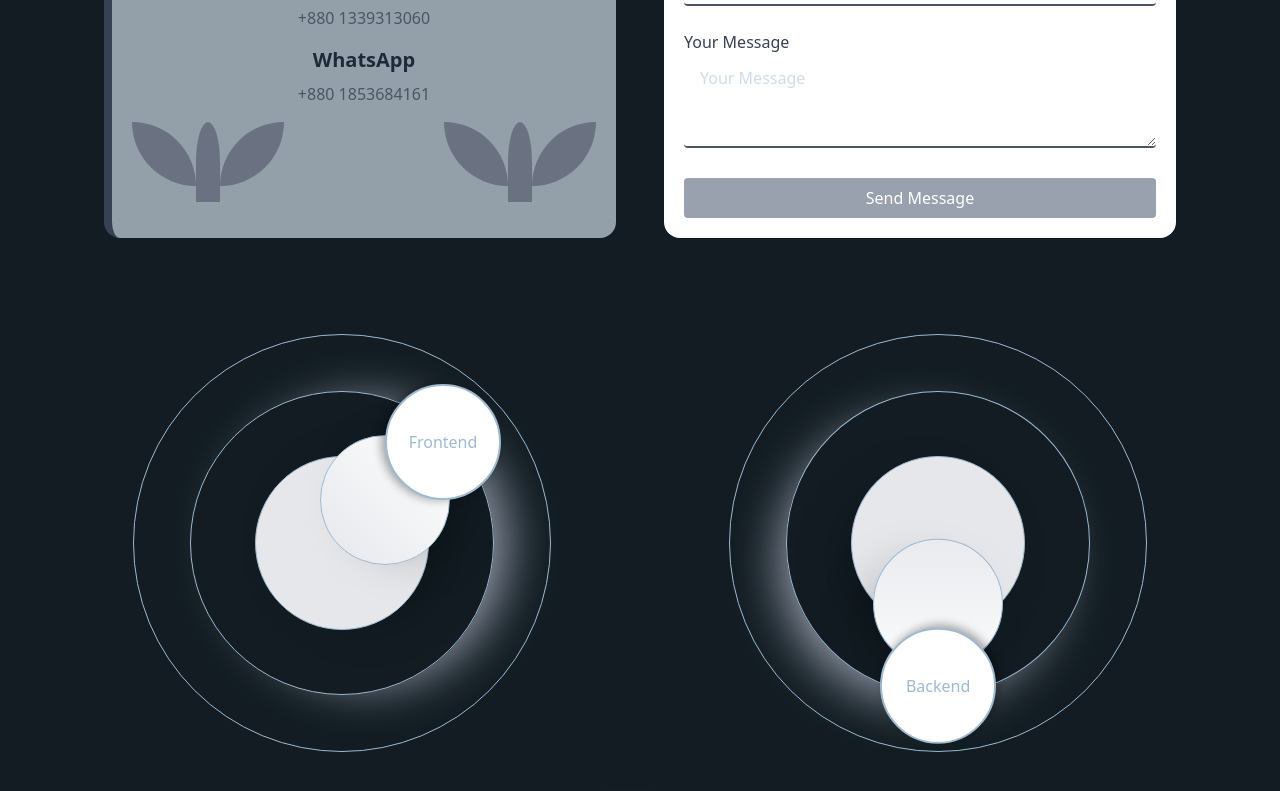
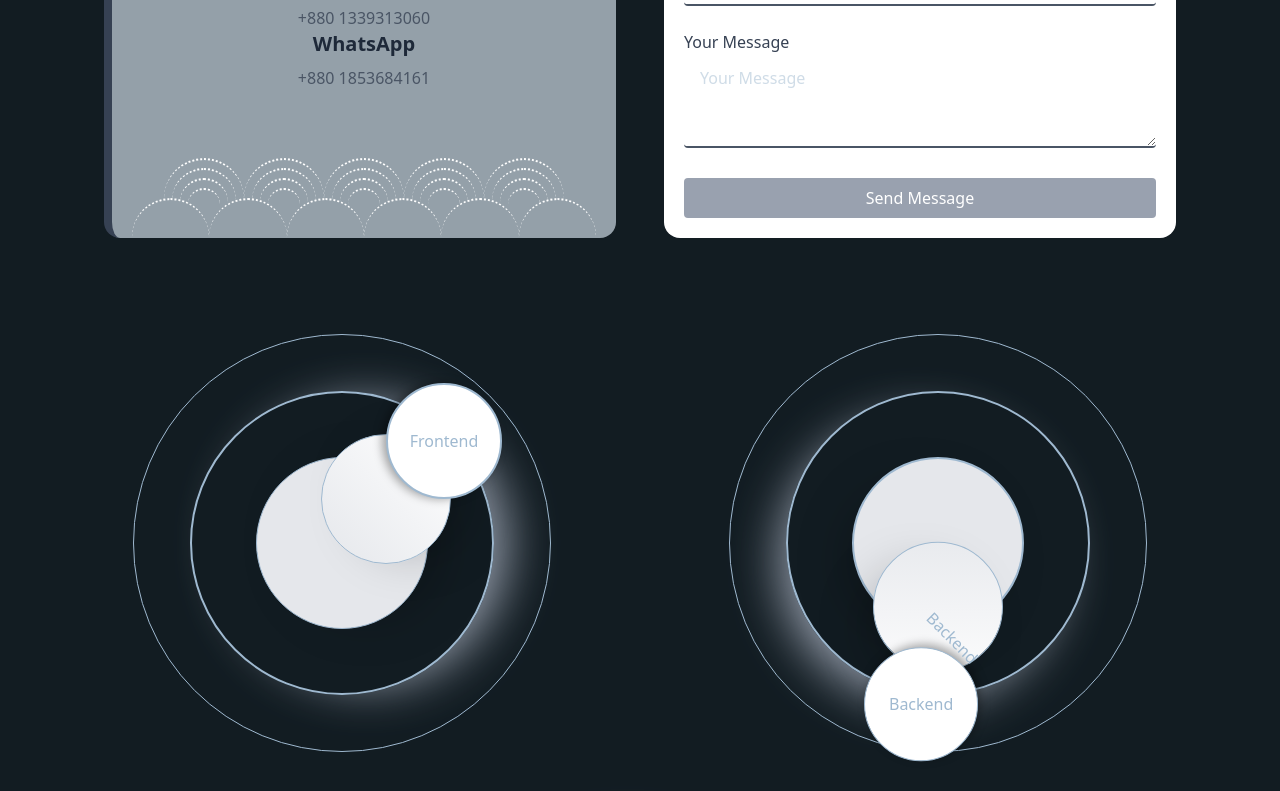
Before and after one commit to Arifuzzaman01/portfolio, a React (Vite) app: page / in a window 1280 px wide. Shown: the part 3238-4029 px from the top of the page. Built offline with nearby package versions, Linux system fonts and the light colour scheme.

Commit message:
polishing contact session

```diff
--- a/src/components/TreeSkill.jsx
+++ b/src/components/TreeSkill.jsx
@@ -11,9 +11,9 @@ const TreeSkill = () => {
   return (
     <div className="grid  md:grid-cols-2 gap-10 justify-items-center my-12">
       <div className=" border rounded-full p-14">
-        <div className="border  p-16  shadow-2xl shadow-gray-400 rounded-full rotate-180 md:-rotate-90  w-76 h-76 ">
-          <div className="border bg-gray-200 p-16  shadow-2xl rounded-full w-full h-full">
-            <div className="border p-16  shadow-2xl  rounded-full w-full h-full bg-gradient-to-tl from-white to-gray-200">
+        <div className="border-2 p-12 md:p-16  shadow-2xl shadow-gray-400 rounded-full rotate-180 md:-rotate-90 w-60 h-60  md:w-76 md:h-76 ">
+          <div className="border bg-gray-200 p-14 md:p-16  shadow-2xl rounded-full w-full h-full">
+            <div className="border  md:p-16  shadow-2xl  rounded-full w-full h-full bg-gradient-to-tl from-white to-gray-200">
               <div
                 className="border-2 bg-white p-14 rounded-full w-full h-full flex justify-center items-center "
                 style={{
@@ -27,11 +27,11 @@ const TreeSkill = () => {
         </div>
       </div>
       <div className="border rounded-full p-14">
-        <div className="border  p-16  shadow-2xl shadow-gray-400 rounded-full -rotate-90 md:rotate-45  w-76 h-76 ">
-          <div className="border bg-gray-200 p-16  shadow-2xl rounded-full w-full h-full">
-            <div className="border p-16  shadow-2xl  rounded-full w-full h-full bg-gradient-to-tl from-white to-gray-200">
+        <div className="border-2 p-12  md:p-16  shadow-2xl shadow-gray-400 rounded-full -rotate-90 md:rotate-45  w-60 h-60  md:w-76 md:h-76 ">
+          <div className="border-2 bg-gray-200 p-14 md:p-16 shadow-2xl rounded-full w-full h-full">
+            <div className="border p-6 md:p-16  shadow-2xl  rounded-full w-full h-full bg-gradient-to-tl from-white to-gray-200"> Backend
               <div
-                className="border-2 bg-white p-14 rounded-full w-full h-full flex justify-center items-center "
+                className="border bg-white p-14 rounded-full w-full h-full flex justify-center items-center "
                 style={{
                   boxShadow: "0 -4px 10px rgba(0, 0, 0, 0.35)",
                 }}
@@ -43,9 +43,9 @@ const TreeSkill = () => {
         </div>
       </div>
       <div className="border rounded-full p-14 md:col-span-2">
-        <div className="border-2  p-16  shadow-2xl shadow-gray-400 rounded-full rotate-180 md:rotate-[150deg] w-76 h-76  ">
-          <div className="border bg-gray-200 p-16  shadow-2xl rounded-full w-full h-full">
-            <div className="border p-16  shadow-2xl  rounded-full w-full h-full bg-gradient-to-tl from-white to-gray-200">
+        <div className="border-2 p-12 md:p-16  shadow-2xl shadow-gray-400 rounded-full rotate-180 md:rotate-[150deg] w-60 h-60  md:w-76 md:h-76 ">
+          <div className="border-2 bg-gray-200 p-14 md:p-16  shadow-2xl rounded-full w-full h-full">
+            <div className="border md:p-16  shadow-2xl  rounded-full w-full h-full bg-gradient-to-tl from-white to-gray-200">
               <div
                 className="border bg-white p-14 rounded-full w-full h-full flex justify-center items-center "
                 style={{
--- a/src/components/contact/Contact.jsx
+++ b/src/components/contact/Contact.jsx
@@ -36,16 +36,22 @@ const Contact = () => {
       <div className="grid grid-cols-1 md:grid-cols-2 gap-12 ">
         {/* Left Side: Contact Info */}
         <div
-          data-aos="flip-left"
-          className="space-y-4 text-gray-700 bg-neutral-content px-5 pt-5  flex-1 text-center rounded-2xl border-l-8 "
+          data-aos="fade-up"
+          className="space-y-4  text-gray-700 bg-neutral-content px-5 pt-5 flex flex-col justify-between  flex-1 text-center rounded-2xl border-l-8 "
         >
+
+            <div className="md:mt-8">
               <h3 className="text-3xl font-bold">Personal Information</h3>
               <div>
-            <h3 className="text-xl font-semibold text-gray-800 mb-2">Email</h3>
+                <h3 className="text-xl font-semibold text-gray-800 mb-2">
+                  Email
+                </h3>
                 <p className="text-gray-600">arifuzzamanar29@gmail.com</p>
               </div>
               <div>
-            <h3 className="text-xl font-semibold text-gray-800 mb-2">Phone</h3>
+                <h3 className="text-xl font-semibold text-gray-800 mb-2">
+                  Phone
+                </h3>
                 <p className="text-gray-600">+880 1339313060</p>
               </div>
               <div>
@@ -54,26 +60,65 @@ const Contact = () => {
                 </h3>
                 <p className="text-gray-600">+880 1853684161</p>
               </div>
-          <div className=" flex justify-between">
-            <div className="flex">
-              <div className="w-16 h-16 bg-gray-500 hover:bg-white  rounded-bl-full rounded-tr-full"></div>
-              <div className="w-6 h-20 bg-gray-500 hover:bg-white  rounded-tr-[50%] rounded-tl-[50%]"></div>
-              <div className="w-16 h-16 bg-gray-500 hover:bg-white  rounded-br-full rounded-tl-full"></div>
             </div>
-            <div className="md:flex hidden ">
-              <div className="w-16 h-16 bg-gray-500 hover:bg-white  rounded-bl-full rounded-tr-full"></div>
-              <div className="w-6 h-20 bg-gray-500 hover:bg-white  rounded-tr-[50%] rounded-tl-[50%]"></div>
-              <div className="w-16 h-16 bg-gray-500 hover:bg-white  rounded-br-full rounded-tl-full"></div>
+
+            <div>
+              <div className="flex justify-center ">
+              <div className="h-10 w-20 border-t-2 border-dotted border-white rounded-t-full hidden sm:block">
+                <div className="h-8 mt-2 w-16 mx-auto border-t-2 border-dotted border-white rounded-t-full">
+                  <div className="h-6 w-12 mt-2 mx-auto border-t-2 border-dotted border-white rounded-t-full">
+                    <div className="h-4 w-8 mx-auto mt-2 border-t-2 border-dotted border-white rounded-t-full"></div>
                   </div>
                 </div>
               </div>
 
+              <div className="h-10 w-20 border-t-2 border-dotted border-white rounded-t-full hidden sm:flex">
+                <div className="h-8 mt-2 w-16 mx-auto border-t-2 border-dotted border-white rounded-t-full">
+                  <div className="h-6 w-12 mt-2 mx-auto border-t-2 border-dotted border-white rounded-t-full">
+                    <div className="h-4 w-8 mx-auto mt-2 border-t-2 border-dotted border-white rounded-t-full"></div>
+                  </div>
+                </div>
+              </div>
+              <div className="h-10 w-20 border-t-2 border-dotted border-white rounded-t-full">
+                <div className="h-8 mt-2 w-16 mx-auto border-t-2 border-dotted border-white rounded-t-full">
+                  <div className="h-6 w-12 mt-2 mx-auto border-t-2 border-dotted border-white rounded-t-full">
+                    <div className="h-4 w-8 mx-auto mt-2 border-t-2 border-dotted border-white rounded-t-full"></div>
+                  </div>
+                </div>
+              </div>
+              <div className="h-10 w-20 border-t-2 border-dotted border-white rounded-t-full">
+                <div className="h-8 mt-2 w-16 mx-auto border-t-2 border-dotted border-white rounded-t-full">
+                  <div className="h-6 w-12 mt-2 mx-auto border-t-2 border-dotted border-white rounded-t-full">
+                    <div className="h-4 w-8 mx-auto mt-2 border-t-2 border-dotted border-white rounded-t-full"></div>
+                  </div>
+                </div>
+              </div>
+              <div className="h-10 w-20 border-t-2 border-dotted border-white rounded-t-full">
+                <div className="h-8 mt-2 w-16 mx-auto border-t-2 border-dotted border-white rounded-t-full">
+                  <div className="h-6 w-12 mt-2 mx-auto border-t-2 border-dotted border-white rounded-t-full">
+                    <div className="h-4 w-8 mx-auto mt-2 border-t-2 border-dotted border-white rounded-t-full"></div>
+                  </div>
+                </div>
+              </div>
+            </div>
+            <div className="flex justify-center">
+              <div className="h-10 w-20 border-t-2 border-dotted border-white rounded-t-full"></div>
+              <div className="h-10 w-20 border-t-2 border-dotted border-white rounded-t-full"></div>
+              <div className="h-10 w-20 border-t-2 border-dotted border-white rounded-t-full"></div>
+              <div className="h-10 w-20 border-t-2 border-dotted border-white rounded-t-full"></div>
+              <div className="h-10 w-20 border-t-2 border-dotted border-white rounded-t-full"></div>
+              <div className="h-10 w-20 border-t-2 border-dotted border-white rounded-t-full"></div>
+            </div>
+            </div>
+
+        </div>
+
         {/* Right Side: Contact Form */}
         <form
-          data-aos="flip-right"
+          data-aos="fade-up"
           ref={form}
           onSubmit={handleSubmit}
-          className="space-y-6 bg-white md:p-5 p-2 rounded-2xl flex-2"
+          className="space-y-6 delay-300 bg-white md:p-5 p-2 rounded-2xl flex-2"
         >
           <div>
             <label className="block mb-1 font-medium text-gray-700">
```
Lines whose indentation alone changed are shown as unchanged.
